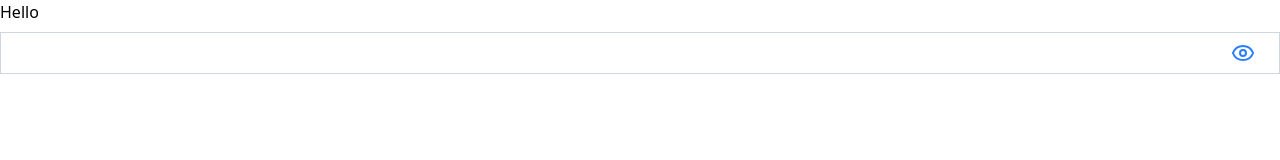
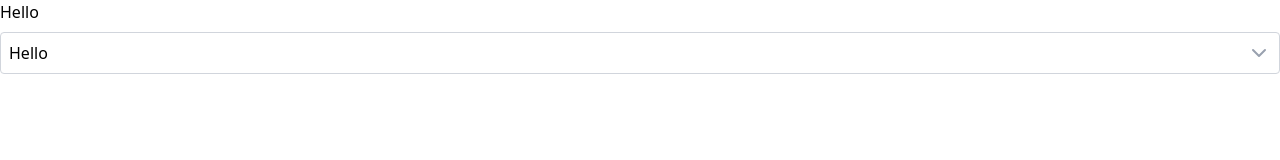
Before and after one commit to Zack1808/tasktrack, a React (Vite) app: page / in a window 1280 px wide. Shown: the top 160 px of the page. Built offline with nearby package versions, Linux system fonts and the light colour scheme.

Commit message:
Created Select component. Updated Input component styling. Updated Loader export statement

```diff
--- a/src/App.tsx
+++ b/src/App.tsx
@@ -1,12 +1,36 @@
-import React from "react";
+import React, { useState } from "react";
 
-import Input from "./components/Input";
+import Select, { SelectOptions } from "./components/Select";
+
+const options = [
+  { label: "Hello", value: "hello" },
+  { label: "Hello2", value: "hello2" },
+  { label: "Hello2", value: "hello2" },
+  { label: "Hello2", value: "hello2" },
+  { label: "Hello2", value: "hello2" },
+  { label: "Hello2", value: "hello2" },
+  { label: "Hello2", value: "hello2" },
+  { label: "Hello2", value: "hello2" },
+  { label: "Hello2", value: "hello2" },
+  { label: "Hello2", value: "hello2" },
+  { label: "Hello2", value: "hello2" },
+];
 
 const App: React.FC = () => {
+  const [testState, setTestState] = useState<SelectOptions | undefined>(
+    options[0]
+  );
+
   return (
-    <>
-      <Input type="password" label="Hello" />
-    </>
+    <div className="w-full h-[100svh] flex ">
+      <Select
+        options={options}
+        onChange={(value) => setTestState(value)}
+        value={testState}
+        label="Hello"
+        id="Hello"
+      />
+    </div>
   );
 };
 
--- a/src/components/Input.tsx
+++ b/src/components/Input.tsx
@@ -29,7 +29,7 @@ const Input: React.FC<InputProps> = ({
           {label} {required && "*"}
         </label>
       )}
-      <div className="border border-gray-300 flex align-center focus-within:outline-2 focus-within:outline-blue-300">
+      <div className="border border-gray-300 flex align-center focus-within:outline-2 focus-within:outline-blue-300 rounded-sm">
         <input
           {...rest}
           className="w-full px-2 focus:outline-none"
--- a/src/components/Loader.tsx
+++ b/src/components/Loader.tsx
@@ -15,4 +15,4 @@ const Loader: React.FC<LoaderProps> = ({ className, fill }) => {
   );
 };
 
-export default Loader;
+export default React.memo(Loader);
--- /dev/null
+++ b/src/components/Select.tsx
@@ -0,0 +1,183 @@
+import React, { useState, useCallback, useEffect, useRef } from "react";
+import { ChevronDown } from "lucide-react";
+
+export interface SelectOptions {
+  label: any;
+  value: string | number;
+}
+
+interface SelectProps {
+  options: SelectOptions[];
+  value?: SelectOptions;
+  label?: string;
+  id?: string;
+  onChange: (value: SelectOptions | undefined) => void;
+}
+
+const Select: React.FC<SelectProps> = ({
+  value,
+  label,
+  onChange,
+  options,
+  id,
+}) => {
+  const [dropdownOpen, setDropdownOpen] = useState<boolean>(false);
+  const [highlightedIndex, setHighligthedIndex] = useState<number>(0);
+  const [optionsListPosition, setOptionsListPosition] =
+    useState<string>("top-full mt-1");
+
+  const selectRef = useRef<HTMLDivElement>(null);
+  const optionsRef = useRef<HTMLUListElement>(null);
+  const itemsRef = useRef<(HTMLLIElement | null)[]>([]);
+
+  const toggleDropdown = useCallback(() => {
+    setDropdownOpen((prevState) => !prevState);
+  }, []);
+
+  const closeDropdown = useCallback(() => {
+    setDropdownOpen(false);
+  }, []);
+
+  const handleOptionSelect = useCallback(
+    (option: SelectOptions, event?: React.MouseEvent) => {
+      event && event.stopPropagation();
+      if (option !== value) onChange(option);
+    },
+    [onChange, value]
+  );
+
+  const handleLabelClick = useCallback(() => {
+    if (id) {
+      if (id === selectRef.current?.id) {
+        selectRef.current?.focus();
+        setDropdownOpen(true);
+      }
+    }
+  }, []);
+
+  const checkSpaceBeneathDropdown = useCallback(() => {
+    if (!optionsRef.current || !selectRef.current) return;
+
+    const select = selectRef.current.getBoundingClientRect();
+    const optionsList = optionsRef.current.offsetHeight;
+    const availableSpace = window.innerHeight - select.bottom;
+
+    setOptionsListPosition(
+      optionsList >= availableSpace ? "bottom-full mb-1" : "top-full mt-1"
+    );
+  }, []);
+
+  useEffect(() => {
+    if (dropdownOpen) {
+      setHighligthedIndex(0);
+      setTimeout(checkSpaceBeneathDropdown, 0);
+      if (optionsRef.current) optionsRef.current.scrollTop = 0;
+    }
+  }, [dropdownOpen]);
+
+  useEffect(() => {
+    const handler = (event: KeyboardEvent) => {
+      if (event.target !== selectRef.current) return;
+
+      document.body.style.overflow = "hidden";
+
+      switch (event.key) {
+        case "Enter":
+        case " ":
+          toggleDropdown();
+          if (dropdownOpen) {
+            handleOptionSelect(options[highlightedIndex]);
+            document.body.style.overflow = "auto";
+          }
+          break;
+
+        case "ArrowUp":
+        case "ArrowDown": {
+          if (!dropdownOpen) setDropdownOpen(true);
+
+          const newIndex =
+            highlightedIndex + (event.key === "ArrowDown" ? 1 : -1);
+
+          if (newIndex >= 0 && newIndex < options.length) {
+            setHighligthedIndex(newIndex);
+          }
+          break;
+        }
+
+        case "Escape":
+          closeDropdown();
+          break;
+      }
+    };
+    selectRef.current?.addEventListener("keydown", handler);
+
+    return () => {
+      selectRef.current?.removeEventListener("keydown", handler);
+    };
+  }, [dropdownOpen, highlightedIndex, options]);
+
+  useEffect(() => {
+    const item = itemsRef.current[highlightedIndex];
+
+    if (item) item.scrollIntoView({ block: "nearest", behavior: "smooth" });
+  }, [highlightedIndex]);
+
+  return (
+    <div className="flex w-full flex-col gap-2 mb-20">
+      {label && (
+        <label htmlFor={id} onClick={handleLabelClick}>
+          {label}
+        </label>
+      )}
+      <div
+        ref={selectRef}
+        tabIndex={0}
+        onClick={toggleDropdown}
+        onBlur={closeDropdown}
+        id={id}
+        role="combobox"
+        aria-haspopup="listbox"
+        aria-expanded={dropdownOpen}
+        aria-controls={`${id}-options`}
+        aria-activedescendant={
+          dropdownOpen && options[highlightedIndex]
+            ? `${id}-option-${highlightedIndex}`
+            : undefined
+        }
+        className="relative w-full border border-gray-300 rounded-sm flex items-center p-2 focus:outline focus:outline-blue-300"
+      >
+        <span className="w-full">{value?.label}</span>
+        <span>
+          <ChevronDown className="text-gray-400" />
+        </span>
+        <ul
+          role="listbox"
+          id={`${id}-options`}
+          ref={optionsRef}
+          className={`absolute ${optionsListPosition} border border-gray-300 rounded-sm w-full left-0 bg-white z-50 max-h-60 overflow-auto ${
+            dropdownOpen ? "block" : "hidden"
+          }`}
+        >
+          {options.map((option, index) => (
+            <li
+              key={option.value}
+              role="option"
+              id={`${id}-option-${index}`}
+              aria-selected={value === option}
+              onMouseEnter={() => setHighligthedIndex(index)}
+              className={`p-2 cursor-pointer ${
+                value === option ? "bg-blue-200" : ""
+              } ${highlightedIndex === index ? "bg-blue-300" : ""}`}
+              onClick={(event) => handleOptionSelect(option, event)}
+              ref={(item) => (itemsRef.current[index] = item)}
+            >
+              {option.label}
+            </li>
+          ))}
+        </ul>
+      </div>
+    </div>
+  );
+};
+
+export default React.memo(Select);
```
